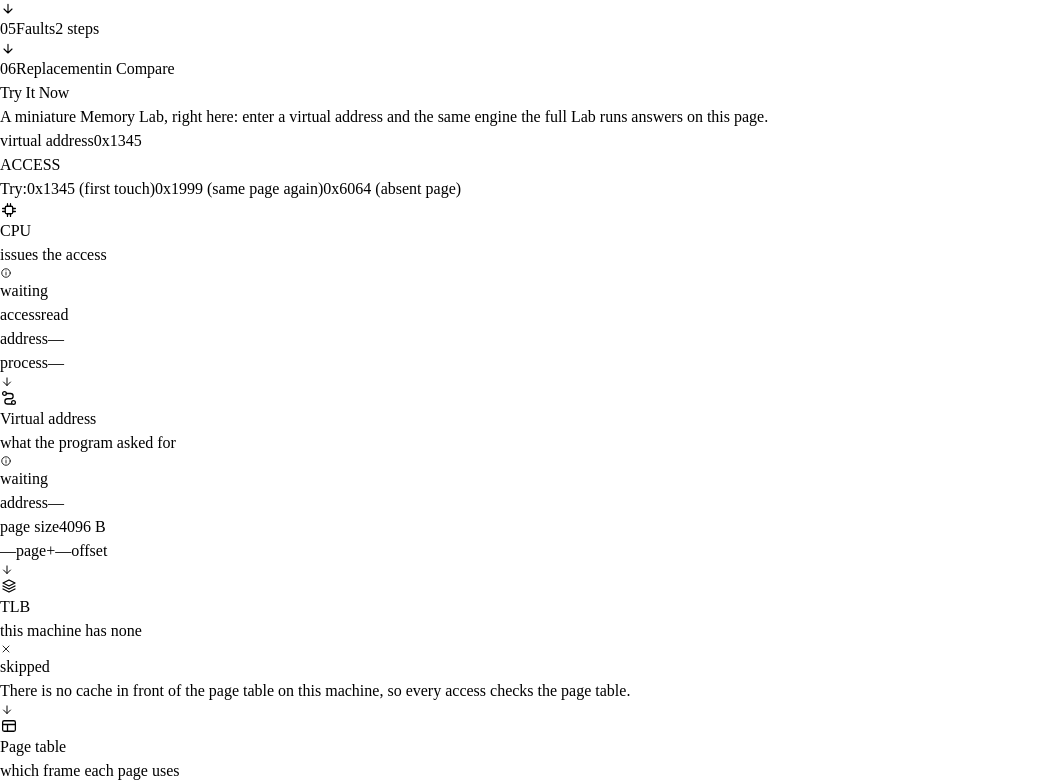
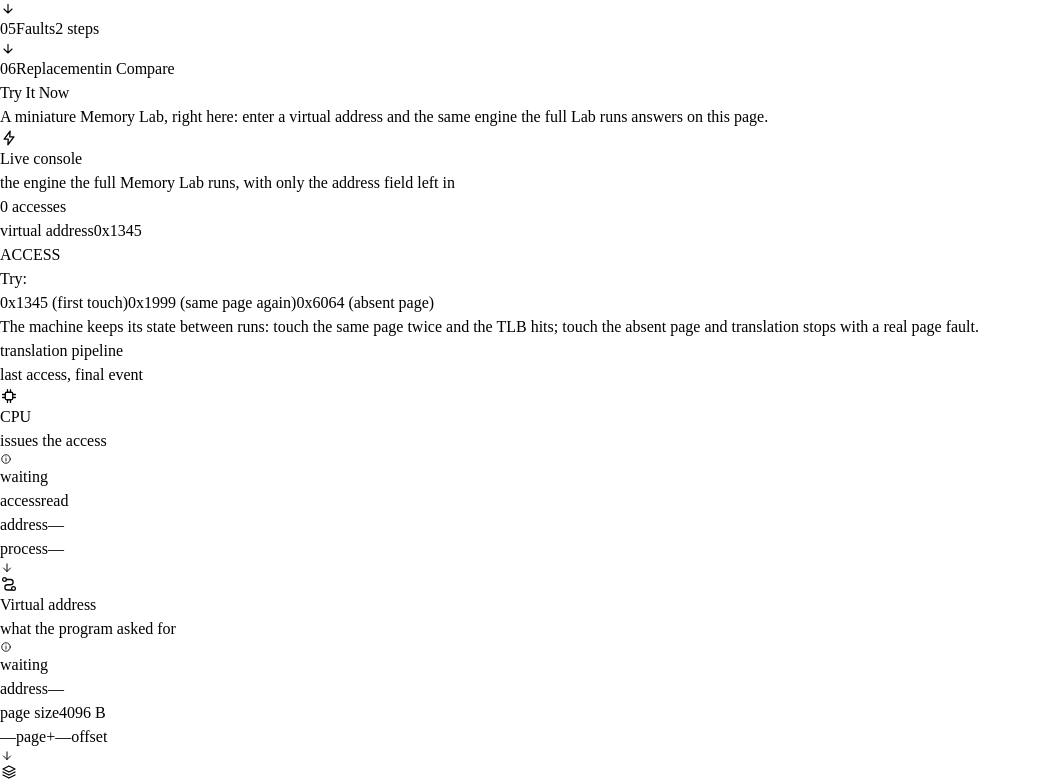
Before and after one commit to avinashsingh539/PAGEFAULT.DEV, a React (Vite) app in the folder ui/: page / in a window 1280 px wide. Shown: the part 1362-2144 px from the top of the page, without its empty margins (0-1041 px from the left). Built offline with nearby package versions, Linux system fonts and the light colour scheme.

Commit message:
Task B: Try It Now is an operable console, distinct from the Hero

```diff
--- a/ui/src/screens/LandingScreen.tsx
+++ b/ui/src/screens/LandingScreen.tsx
@@ -487,11 +487,43 @@ function MiniLab(): JSX.Element {
     [machine, records],
   );
 
+  const accessCount = records.length;
+  const tlbUsed = labView.pipeline.tlb.entries.length;
+  const tlbCapacity = labView.pipeline.tlb.capacity;
+  const pagesInRam = labView.pipeline.pageTable.entries.filter((row) => row.present).length;
+
   return (
     <div
       data-testid="landing-mini-lab"
-      className="mx-auto flex max-w-3xl flex-col gap-4 rounded-card border border-line bg-surface p-5 shadow-raised"
+      className="mx-auto flex max-w-5xl flex-col overflow-hidden rounded-card border border-line bg-surface shadow-raised"
     >
+      {/*
+        CONSOLE CHROME. The hero WATCHES a fixed flow; this is the panel the
+        visitor OPERATES. The header strip, the run counter and the address field
+        are what make that difference legible before a single button is pressed -
+        the hero has no header, no counter and nothing to type into.
+      */}
+      <header className="flex flex-wrap items-center gap-x-3 gap-y-2 border-b border-line bg-surface-soft px-4 py-3 sm:px-5">
+        <span className="grid size-9 shrink-0 place-items-center rounded-chip bg-primary-soft text-primary-strong">
+          <Icon name="bolt" size={18} />
+        </span>
+        <div>
+          <p className="text-sm font-bold text-ink">Live console</p>
+          <p className="text-xs text-muted">
+            the engine the full Memory Lab runs, with only the address field left in
+          </p>
+        </div>
+        <span
+          data-testid="landing-mini-runs"
+          className="num ml-auto rounded-chip border border-line bg-surface px-2.5 py-1 text-xs font-semibold text-muted"
+        >
+          {accessCount} {accessCount === 1 ? "access" : "accesses"}
+        </span>
+      </header>
+
+      <div className="grid gap-5 p-4 sm:p-5 lg:grid-cols-[minmax(0,19rem)_minmax(0,1fr)]">
+        {/* LEFT - the operator's side: what you type, what you can try, what broke. */}
+        <div className="flex flex-col gap-4">
           <form
             className="flex flex-wrap items-end gap-3"
             onSubmit={(event) => {
@@ -499,7 +531,7 @@ function MiniLab(): JSX.Element {
               runAddress(addressText);
             }}
           >
-        <div>
+            <div className="min-w-0">
               <label
                 htmlFor="landingMiniAddress"
                 className="mb-1 block text-xs font-semibold uppercase tracking-widest text-muted"
@@ -512,20 +544,21 @@ function MiniLab(): JSX.Element {
                 value={addressText}
                 spellCheck={false}
                 onChange={(event) => setAddressText(event.target.value)}
-            className="num w-40 rounded-lg border border-line bg-surface-soft px-3 py-2.5 text-sm text-ink outline-none focus:border-primary"
+                className="num w-full rounded-lg border border-line bg-surface-soft px-3 py-2.5 text-sm text-ink outline-none focus:border-primary"
               />
             </div>
             <button
               type="submit"
               data-testid="landing-mini-run"
-          className="rounded-lg bg-primary-strong px-5 py-2.5 text-xs font-semibold uppercase tracking-widest text-surface transition-colors hover:bg-primary"
+              className="min-h-11 rounded-lg bg-primary-strong px-5 py-2.5 text-xs font-semibold uppercase tracking-widest text-surface transition-colors hover:bg-primary"
             >
               ACCESS
             </button>
           </form>
 
+          <div className="flex flex-col gap-2">
+            <span className="text-xs text-muted">Try:</span>
             <div className="flex flex-wrap items-center gap-2">
-        <span className="text-xs text-muted">Try:</span>
               {MINI_PRESETS.map((preset) => (
                 <button
                   key={preset.text}
@@ -534,32 +567,90 @@ function MiniLab(): JSX.Element {
                     setAddressText(preset.text);
                     runAddress(preset.text);
                   }}
-            className="rounded-chip border border-line bg-surface-soft px-3 py-1.5 text-xs font-semibold text-ink transition-colors hover:border-primary/60"
+                  className="rounded-chip border border-line bg-surface px-3 py-1.5 text-xs font-semibold text-ink transition-colors hover:border-primary/60 hover:bg-surface-soft"
                 >
                   {preset.text} <span className="font-normal text-muted">({preset.label})</span>
                 </button>
               ))}
             </div>
+          </div>
 
           {error === null ? null : (
-        <p role="alert" data-testid="landing-mini-error" className="text-xs font-semibold text-error">
+            <p
+              role="alert"
+              data-testid="landing-mini-error"
+              className="text-xs font-semibold text-error"
+            >
               {error}
             </p>
           )}
 
+          <p className="text-xs leading-relaxed text-muted">
+            The machine keeps its state between runs: touch the same page twice and the TLB hits;
+            touch the absent page and translation stops with a real page fault.
+          </p>
+        </div>
+
+        {/* RIGHT - the read-out. Dashed rules mark it off as the instrument's
+            display, which is a shape the hero never uses: the hero has one
+            unbroken list, this has two panels framed as output. */}
+        <div className="flex min-w-0 flex-col gap-4">
+          <div className="flex flex-col gap-3 rounded-panel border border-dashed border-line bg-surface-soft/50 p-3 sm:p-4">
+            <div className="flex items-center justify-between gap-3">
+              <p className="text-[0.6875rem] font-bold uppercase tracking-[0.16em] text-muted">
+                translation pipeline
+              </p>
+              <span className="text-[0.6875rem] font-semibold text-muted">
+                last access, final event
+              </span>
+            </div>
             <MemoryPipeline
               data={labView.pipeline}
               focus={labView.focus}
               request={labView.request}
               layout="stack"
             />
+          </div>
 
           <EventExplanation event={labView.presentation} showFacts />
+        </div>
+      </div>
 
-      <p className="text-xs leading-relaxed text-muted">
-        The machine keeps its state between runs: touch the same page twice and the TLB hits;
-        touch the absent page and translation stops with a real page fault.
-      </p>
+      {/*
+        The console's own footer: three facts about the machine as it now stands,
+        read off the same engine state the panels above drew. This is what a
+        visitor operating the thing wants ("how full is RAM?") and it is the
+        clearest break from the hero, which reports no state at all.
+      */}
+      <dl className="grid gap-3 border-t border-line bg-surface-soft px-4 py-3 sm:grid-cols-3 sm:px-5">
+        <Stat label="accesses run" value={String(accessCount)} testId="landing-mini-stat-runs" />
+        <Stat
+          label="TLB used"
+          value={tlbCapacity === null ? "no TLB" : `${tlbUsed} of ${tlbCapacity}`}
+          testId="landing-mini-stat-tlb"
+        />
+        <Stat label="pages in RAM" value={String(pagesInRam)} testId="landing-mini-stat-pages" />
+      </dl>
     </div>
   );
 }
+
+/** One read-out in the console footer. Facts, formatted - never re-derived here. */
+function Stat({
+  label,
+  value,
+  testId,
+}: {
+  label: string;
+  value: string;
+  testId: string;
+}): JSX.Element {
+  return (
+    <div className="flex items-baseline justify-between gap-3 sm:block sm:gap-0">
+      <dt className="text-[0.6875rem] uppercase tracking-wide text-muted">{label}</dt>
+      <dd data-testid={testId} className="num text-sm font-bold text-ink">
+        {value}
+      </dd>
+    </div>
+  );
+}
```
Also changed, not shown: 1 other file (tests, documents, lock files or other folders). Lines whose indentation alone changed are shown as unchanged.
